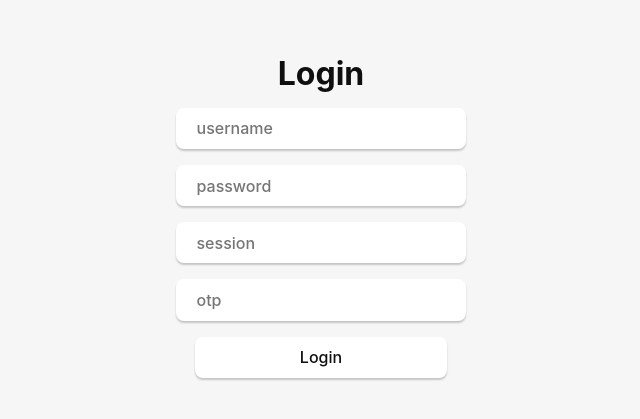
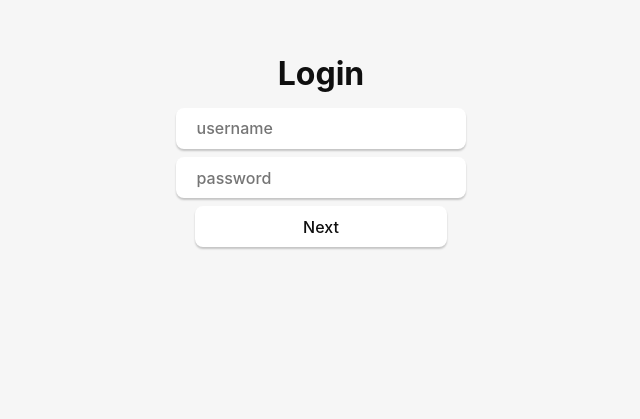
Before and after one commit to antonklock/SynologyPermissionsManager, a Svelte app: page / in a window 1280 px wide. Shown: the part 127-546 px from the top of the page, without its empty margins (319-959 px from the left). Built offline with nearby package versions, Linux system fonts and the light colour scheme.

Commit message:
adding otp step in login

```diff
--- a/src/components/Login.svelte
+++ b/src/components/Login.svelte
@@ -3,6 +3,7 @@
 
   let authenticated = false;
   let loginFailed = false;
+  let enterOtp = false;
 
   let username: string;
   let password: string;
@@ -112,10 +113,15 @@
     }
   };
 
+  const setEnterOtp = (enterOtpNewValue: boolean) => {
+    console.log("Enter OTP: " + enterOtpNewValue);
+    enterOtp = enterOtpNewValue;
+  };
+
   const handleLogin = async () => {
     console.log("Login");
     // requestSynoApiInfo();
-    requestAuth(username, password, session, otp_code);
+    requestAuth(username, password, "new-session", otp_code);
     // authenticated = true;
   };
 
@@ -126,7 +132,7 @@
 </script>
 
 <div class="container">
-  {#if authenticated == false}
+  {#if authenticated == false && enterOtp == false}
     <h1>Login</h1>
     {#if loginFailed == true}
       <p style={"text-color: red"}>Login failed. Please try again.</p>
@@ -144,20 +150,10 @@
         placeholder="password"
         bind:value={password}
       />
-      <input
-        type="text"
-        name="session name"
-        placeholder="session"
-        bind:value={session}
-      />
-      <input
-        type="text"
-        name="otp_code"
-        placeholder="otp"
-        bind:value={otp_code}
-      />
     </form>
-    <button class={"loginButton"} on:click={handleLogin}>Login</button>
+    <button class={"loginButton"} on:click={() => setEnterOtp(true)}
+      >Next</button
+    >
   {:else if authenticated == true && loginFailed == false}
     <h1>Logout</h1>
     <button on:click={handleLogout}>Logout</button>
@@ -166,6 +162,17 @@
     >
       Login Successful
     </p>
+  {:else if enterOtp == true}
+    <h1>Login</h1>
+    <input
+      type="text"
+      name="otp_code"
+      placeholder="otp"
+      bind:value={otp_code}
+    />
+
+    <button style={"margin-bottom: 8rem"} on:click={handleLogin}>Login </button>
+    <button on:click={() => setEnterOtp(false)}>Back</button>
   {/if}
 </div>
 
@@ -176,7 +183,7 @@
     align-items: center;
   }
   .form input {
-    margin-bottom: 1rem;
+    margin-bottom: 0.5rem;
   }
   .loginButton {
     width: 20%;
@@ -186,4 +193,8 @@
     flex-direction: column;
     align-items: center;
   }
+  button {
+    /* border-color: rgb(24, 142, 24); */
+    min-width: 8rem;
+  }
 </style>
```
